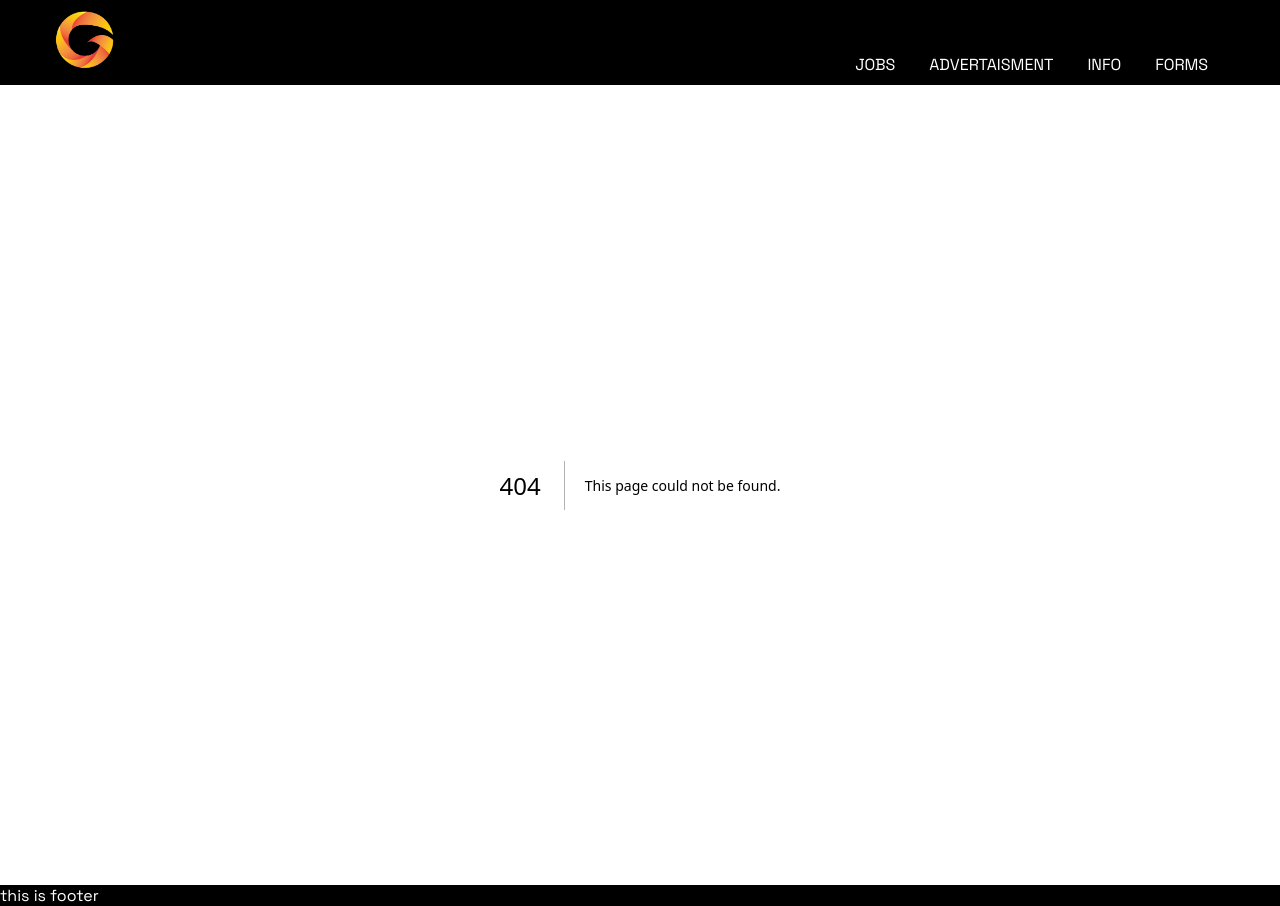
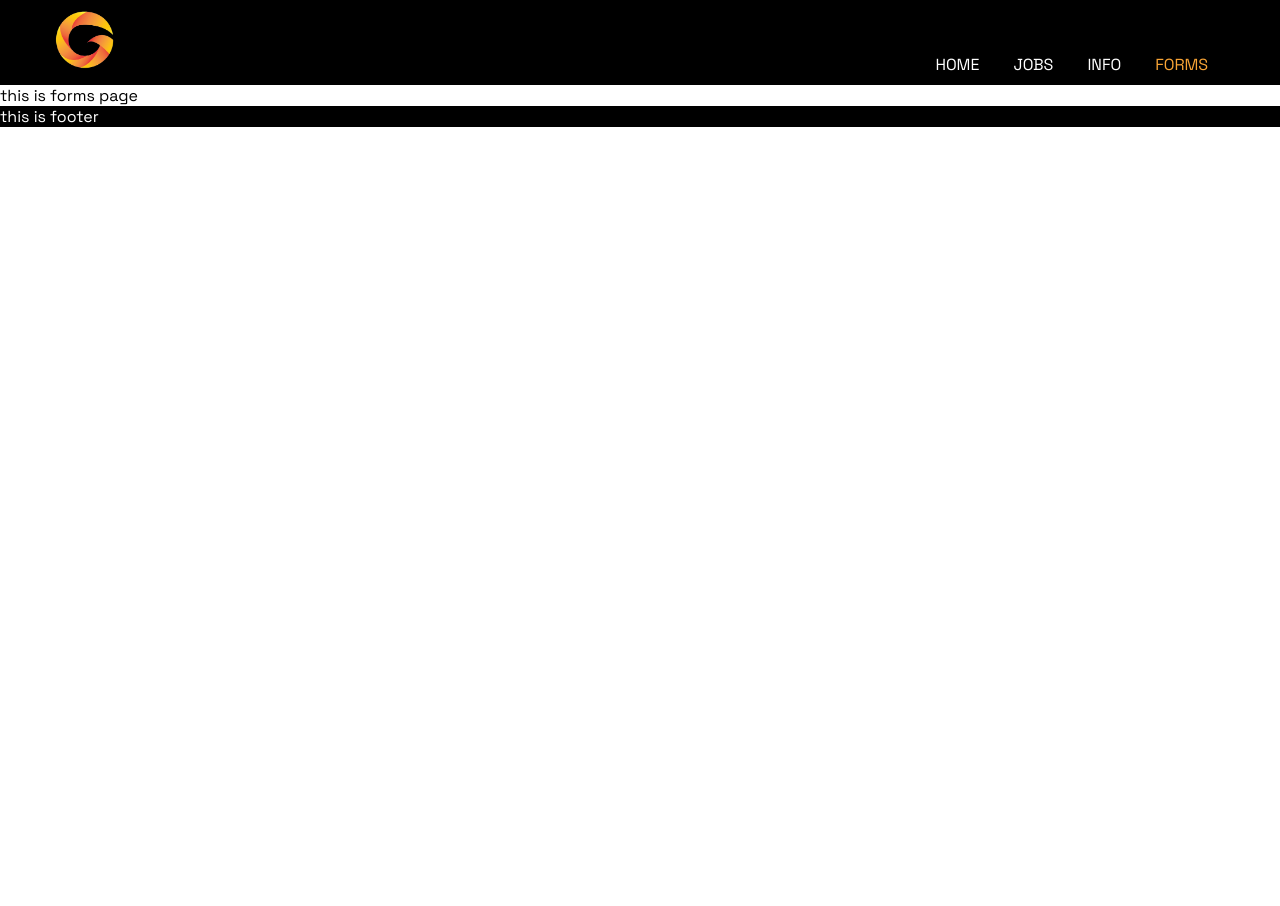
Before and after one commit to mhgkhan/ghstore, a Next.js app: page /forms in a window 1280 px wide. Before the commit this address had no page. After the commit the page ends 800 px from the top, so only its background shows below. Built offline with nearby package versions, Linux system fonts and the light colour scheme.

Commit message:
change buttons theme

```diff
--- /dev/null
+++ b/app/forms/page.js
@@ -0,0 +1,11 @@
+import React from 'react'
+
+const page = () => {
+  return (
+    <div>
+      this is forms page
+    </div>
+  )
+}
+
+export default page
--- a/app/globals.css
+++ b/app/globals.css
@@ -40,9 +40,9 @@ textarea {
     padding: 8px 4px;
     font-size: 17px;
     border-radius: 6px;
-    border: none;
+    border: 1x solid white;
     box-shadow: 0px 0px 4px darkgray;
-    background: #ff13ff;
+    background: linear-gradient(310deg, white, #f9a435);
     color: black;
     cursor: pointer;
     outline: none;
@@ -50,9 +50,8 @@ textarea {
 }
 
 .default_button:hover {
-    background: white;
-    color: magenta;
-    border: 1px solid magenta;
+    background: linear-gradient(310deg, #f9a435, white);
+    border: 1px solid #f9a435;
 }
 
 .default_button:active {
@@ -103,6 +102,9 @@ header .container nav ul li a {
     padding: 7px 8px;
 }
 
+header .container nav ul li a:hover {
+    color: #f9a435;
+}
 
 
 .intro {
@@ -146,8 +148,9 @@ header .container nav ul li a {
 }
 
 .intro .container .buttons_intro button {
-    width: 200px;
+    width: auto;
     height: auto;
+    transition: all 1s ease-in linear;
 }
 
 
@@ -212,4 +215,7 @@ footer {
         width: 100% !important;
         padding: 4px 0px;
     }
+    .intro .buttons_intro{
+        justify-content: flex-start !important;
+    }
 }
--- a/components/ui/Navbar.jsx
+++ b/components/ui/Navbar.jsx
@@ -1,14 +1,26 @@
+"use client"
+
 import Link from 'next/link'
-import React from 'react'
+import { usePathname } from 'next/navigation'
+import React, { useEffect, useState } from 'react'
 
-const Navbar = ({open,show}) => {
+
+const Navbar = ({ open, show }) => {
+
+    const patname = usePathname();
+    const [path, setPath] = useState({ patname })
+
+    useEffect(() => {
+        setPath(patname)
+    }, [patname])
+
     return (
-        <nav style={{height:show? open?"auto":"0px":"initial"}}>
+        <nav style={{ height: show ? open ? "auto" : "0px" : "initial" }}>
             <ul>
-                <li><Link href="/jobs">JOBS</Link></li>
-                <li><Link href="/advertaisment">ADVERTAISMENT</Link></li>
-                <li><Link href="/info">INFO</Link></li>
-                <li><Link href="/forms">FORMS</Link></li>
+                <li><Link style={{ color: path === "/" ? "#f9a435" : 'white' }} href="/">HOME</Link></li>
+                <li><Link style={{ color: path === "/jobs" ? "#f9a435" : 'white' }} href="/jobs">JOBS</Link></li>
+                <li><Link style={{ color: path === "/info" ? "#f9a435" : "white" }} href="/info">INFO</Link></li>
+                <li><Link style={{ color: path === "/forms" ? "#f9a435" : "white" }} href="/forms">FORMS</Link></li>
             </ul>
         </nav>
     )
--- a/components/ui/pages/Intro.jsx
+++ b/components/ui/pages/Intro.jsx
@@ -10,8 +10,8 @@ const Intro = () => {
                     <p>Here</p>
                     <div className="buttons_intro">
                         <button className='default_button'>Latest Jobs </button>
-                        <button className='default_button'>Original formats</button>
-                        <button className='default_button'>Business with me </button>
+                        <button className='default_button'>Formats </button>
+                        <button className='default_button'>With me </button>
                     </div>
                 </div>
             </div>
```
Also changed, not shown: app/info/page.js (added, +11 -0 lines), app/jobs/page.js (added, +11 -0 lines).
